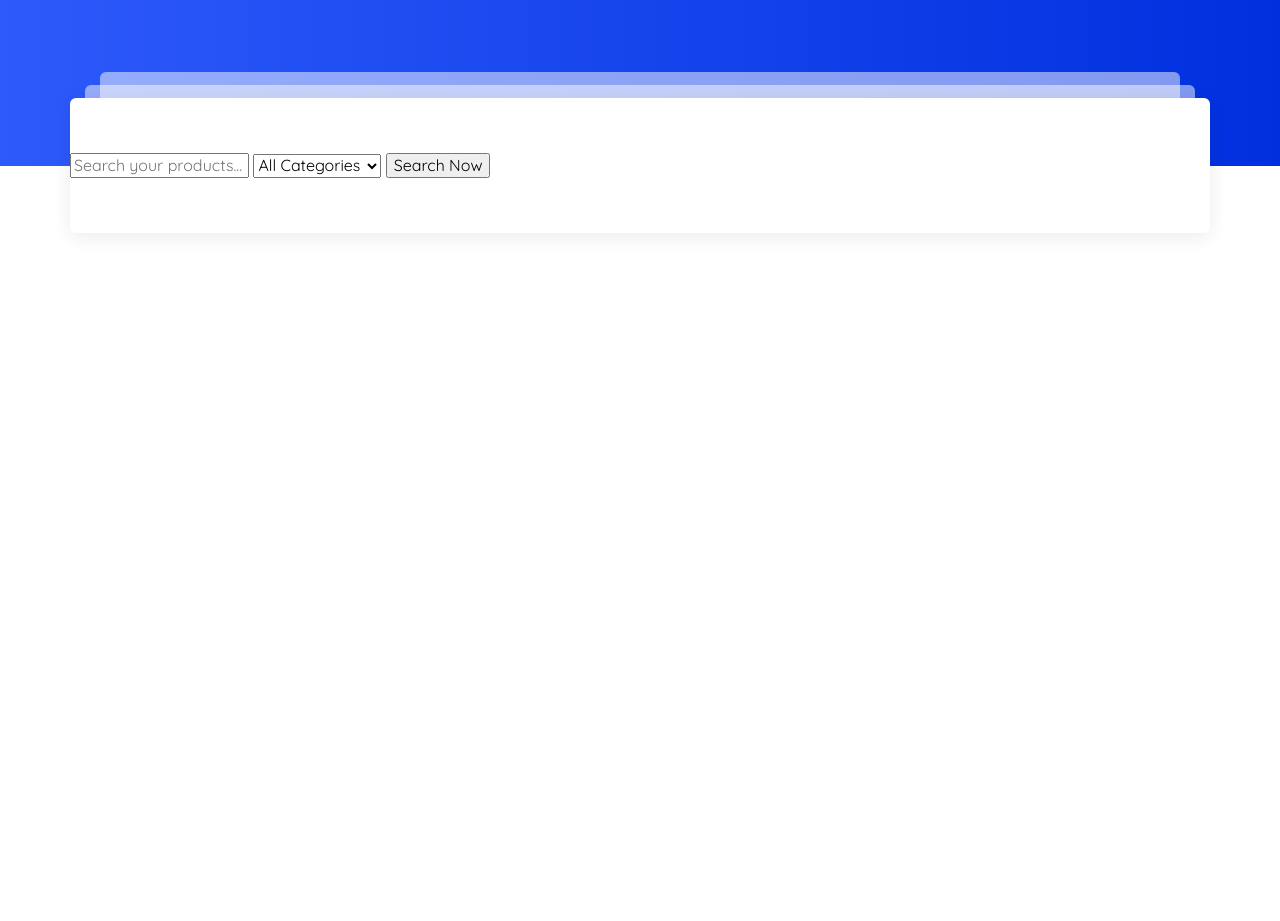
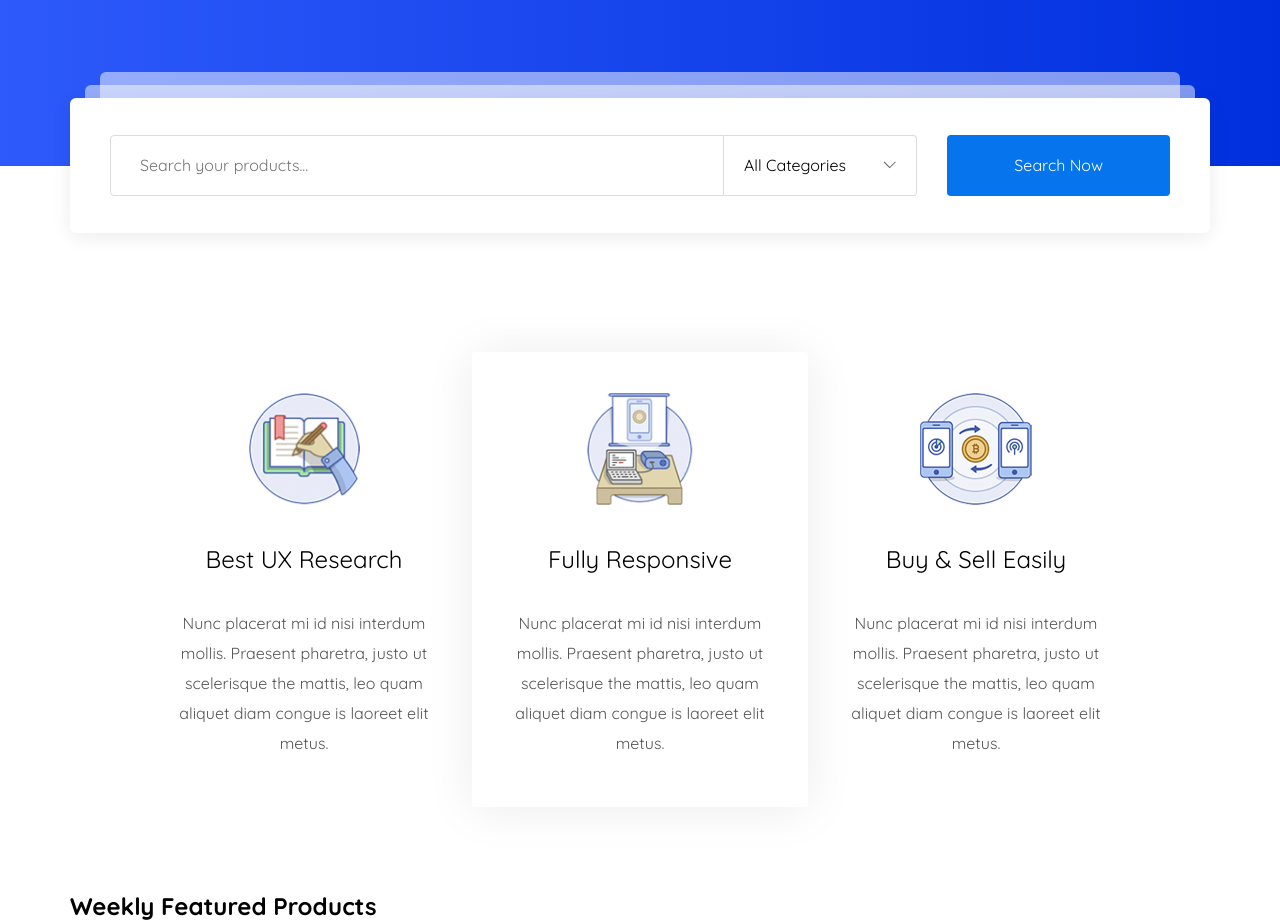
Before and after one commit to xolesteroll/MartPlace, a website: page app/index.html in a window 1280 px wide. Shown: the part 740-1661 px from the top of the page. Before the commit the page ends 1006 px from the top, so only its background shows below. Drawn offline with nearby package versions, Linux system fonts and the light colour scheme; files that its build step writes are made by us from their sources.

Commit message:
added about section

```diff
--- a/app/index.html
+++ b/app/index.html
@@ -17,7 +17,7 @@
             <div class="container">
                 <div class="header__top-inner">
                     <div class="header__logo">
-                        <img src="images/logo.png" alt="MartPlace Logo">
+                        <a href="#"><img src="images/logo.png" alt="MartPlace Logo"></a>
                     </div>
                     <div class="header__top-btn">
                         <a href="#">
@@ -50,7 +50,7 @@
                         <form>
                             <input type="text" placeholder="Search product here..." required>
                             <button type="submit">
-                                <img src="images/icons/search.svg" alt="search icon">
+                                <img src="images/icons/search.png" alt="search icon">
                             </button>
                         </form>
                     </div>
@@ -60,19 +60,20 @@
     </header>
     <section class="view" style="background-image: linear-gradient(to left, #0030de 0%, #2e5afb 100%);">
         <div class="container">
-            <div class="view__title">
+            <h1 class="view__title">
                <div>Create Your Own</div>Digital Product Marketplace
-            </div>
-            <div class="view__text">
+            </h1>
+            <h2 class="view__text">
                 MartPlace is the most powerful, & customizable template for Easy Digital Downloads Products
-            </div>
+            </h2>
             <div class="view__btn">
-                <a href="#">View All Products</a>
-                <a href="#">Popular Products</a>
+                <a class="view__btn-view" href="#">View All Products</a>
+                <a class="view__btn-popular" href="#">Popular Products</a>
             </div>
             <div class="view__search-box">
                 <form>
                     <input type="text" placeholder="Search your products..." required>
+                    <div class="view__select-box">
                     <select name="categories" id="">
                         <option value="All Categories">All Categories</option>
                         <option value="Plugins">Plugins</option>
@@ -84,10 +85,66 @@
                         <option value="Landing Page">Landing Page</option>
                         <option value="Software">Software</option>
                     </select>
-                    <button>
-                        Search Now
+                </div>
+                    <button type="submit">
+                         Search Now
                     </button>
                 </form>
+            </div>
+        </div>
+    </section>
+    <section class="about">
+        <div class="container">
+            <div class="about__inner">
+                <div class="about__item">
+                    <div class="about__item-img">
+                        <img src="images/research.png" alt="reasearch image">
+                    </div>
+                    <h2 class="about__item-title">
+                        Best UX Research
+                    </h2>
+                    <div class="about__item-text">
+                        <p>Nunc placerat mi id nisi interdum mollis. Praesent pharetra, justo ut scelerisque
+                            the mattis, leo quam aliquet diam
+                            congue is laoreet elit metus.</p>
+                    </div>
+                </div>
+                <div class="about__item">
+                    <div class="about__item-img">
+                        <img src="images/responsive.png" alt="responsive image">
+                    </div>
+                    <h2 class="about__item-title">
+                        Fully Responsive
+                    </h2>
+                    <div class="about__item-text">
+                        <p>Nunc placerat mi id nisi interdum mollis. Praesent pharetra, justo ut scelerisque
+                            the mattis, leo quam aliquet diam
+                            congue is laoreet elit metus.</p>
+                    </div>
+                </div>
+                <div class="about__item">
+                    <div class="about__item-img">
+                        <img src="images/buy_sell.png" alt="buy-sell image">
+                    </div>
+                    <h2 class="about__item-title">
+                        Buy & Sell Easily
+                    </h2>
+                    <div class="about__item-text">
+                        <p>Nunc placerat mi id nisi interdum mollis. Praesent pharetra, justo ut scelerisque
+                            the mattis, leo quam aliquet diam
+                            congue is laoreet elit metus.</p>
+                    </div>
+                </div>
+            </div>
+        </div>
+    </section>
+    <section class="weekly">
+        <div class="container">
+            <div class="weekly__title">
+                <h2>Weekly Featured Products</h2>
+            </div>
+            <div class="weekly__slider">
+
             </div>
         </div>
     </section>
--- a/app/scss/_global.scss
+++ b/app/scss/_global.scss
@@ -13,11 +13,23 @@ a{
     display: inline-block;
     text-decoration: none;
 }
+ul{
+    list-style: none;
+}
 ul,
-li{
+li,
+p,
+h1,
+h2,
+h3,
+h4,
+h5,
+h6{
     padding: 0;
     margin: 0;
-    list-style: none;
+}
+button{
+    cursor: pointer;
 }
 .container{
     max-width: 1170px;
--- a/app/scss/style.scss
+++ b/app/scss/style.scss
@@ -67,15 +67,21 @@
         }
     }
     &-search {
-        form {
-            position: relative;
-        }
-
+        max-width: 360px;
+        position: relative;
+        width: 100%;
         input {
-            max-width: 360px;
+            border: 1px solid #d9dfe5;
+            display: block;
             width: 100%;
-            border: 1px solid #d9dfe5;
+            min-height: 46px;
+            padding: 10px 85px 10px 25px;
+            border-radius: 23px;
+            outline: none;
             &::placeholder {
+                color: #898f96;
+                font-size: 15px;
+                font-weight: 400;
             }
         }
         button {
@@ -83,6 +89,11 @@
             top: 0;
             right: 0;
             background-color: $blue;
+            min-height: 46px;
+            padding: 0 27px;
+            border: none;
+            border-radius: 23px;
+            outline: none;
         }
     }
 }
@@ -141,26 +152,27 @@
         font-size: 16px;
         font-weight: 400;
         a {
-            padding: 21px 32px;
+            padding: 21px 0;
             box-shadow: 0 4px 30px rgba(0, 0, 0, 0.1);
             border-radius: 28px;
             margin: 0 30px;
+            width: 190px;
             transition: all 0.5s;
         }
-        a:first-child {
+        &-view {
             color: $blue;
             background-color: #fff;
-            &:hover{
+            &:hover {
                 background-color: transparent;
                 color: #fff;
                 border: 1px solid #ffffff;
             }
         }
-        a:last-child {
+        &-popular {
             background-color: transparent;
             color: #ffffff;
             border: 1px solid #ffffff;
-            &:hover{
+            &:hover {
                 background-color: #ffffff;
                 color: $blue;
             }
@@ -181,7 +193,100 @@
         box-shadow: 0 4px 20px rgba(0, 0, 0, 0.08);
         border-radius: 6px;
         z-index: 1;
-
+        padding: 0 40px;
+        form {
+            width: 100%;
+            display: flex;
+            justify-content: space-between;
+        }
+        input {
+            max-width: 614px;
+            width: 100%;
+            min-height: 55px;
+            padding: 5px 29px;
+            border-radius: 4px 0 0 4px;
+            border: 1px solid #dcdcdc;
+            &:focus{
+                outline: none;
+            }
+        }
+        select {
+            height: 100%;
+            width: 193px;
+            padding: 0 20px;
+            min-height: 55px;
+            border-radius: 0 4px 4px 0;
+            border: 1px solid #dcdcdc;
+            border-left: none;
+            -webkit-appearance: none;
+            -moz-appearance: none;
+            appearance: none;
+            background-color: transparent;
+            cursor: pointer;
+            &:focus{
+                outline: none;
+            }
+        }
+        button{
+            background-color: $blue;
+            font-size: 16px;
+            font-weight: 400;
+            padding: 21px 67px;
+            color: #fff;
+            border-radius: 4px;
+            border: none;
+            &:focus{
+                outline: none;
+            }
+        }
+    }
+    &__select-box{
+        margin-right: auto;
+        position: relative;
+        &::after{
+            content: "";
+            position: absolute;
+            background-image: url(../images/icons/arrow-down.png);
+            width: 13px;
+            height: 8px;
+            right: 21px;
+            top: 50%;
+            transform: translateY(-50%);
+        }
+    }
+}
+.about{
+    padding: 86px 121px;
+    &__inner{
+        display: flex;
+        justify-content: space-between;
+        &>div:nth-child(2){
+            box-shadow: 0 2px 50px rgba(0, 0, 0, 0.08);
+        }
+    }
+    &__item{
+        max-width: 362px;
+        padding: 41px 35px 49px;
+        text-align: center;
+        border-radius: 4px;
+        &-img{
+            margin-bottom: 38px;
+            img{
+                height: 112px;
+            }
+        }
+        &-title{
+            margin-bottom: 34px;
+            font-size: 24px;
+            color: #010101;
+            font-weight: 400;
+        }
+        &-text{
+            font-size: 16px;
+            color: $text;
+            font-weight: 400;
+            line-height: 30px;
+        }
     }
 }
 
```
Also changed, not shown: app/images/buy_sell.png (added), app/images/icons/arrow-down.png (added), app/images/icons/arrow-down.svg (added), app/images/icons/search.png (added), app/images/research.png (added), app/images/responsive.png (added).
